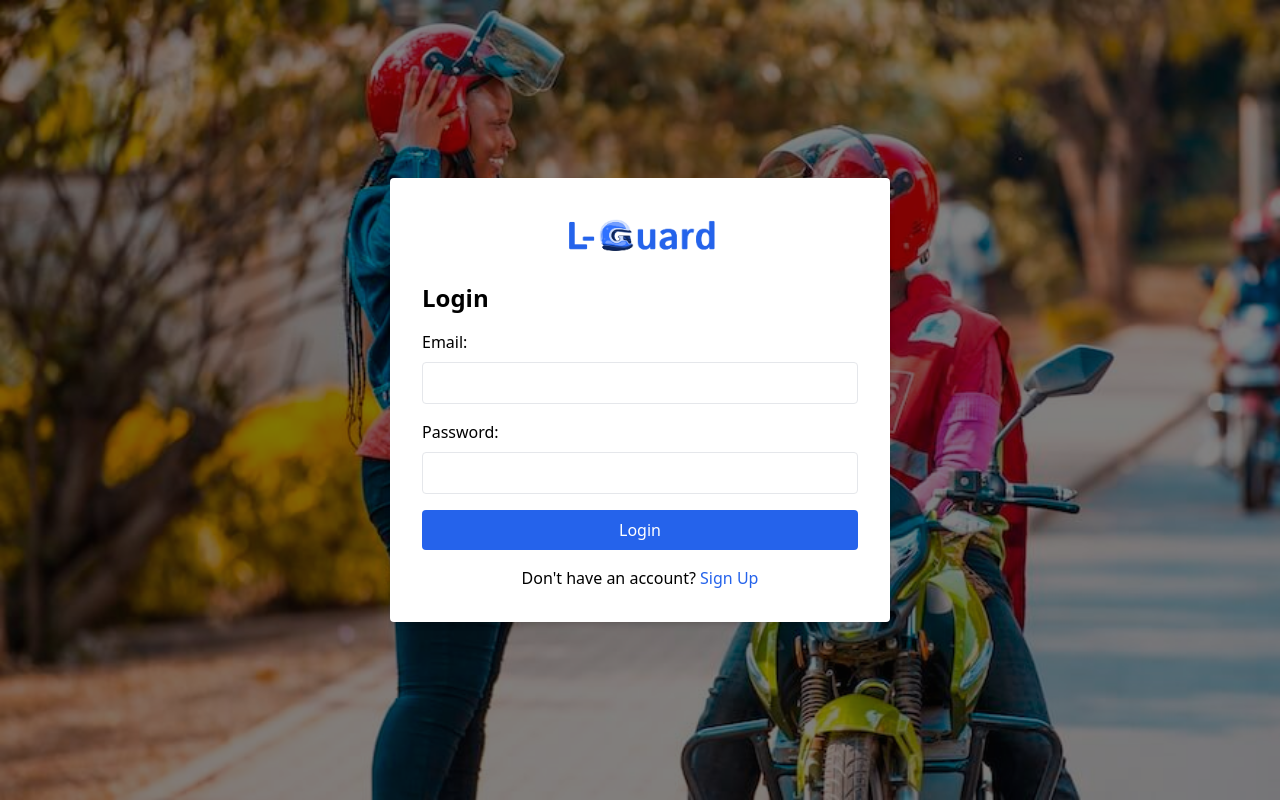
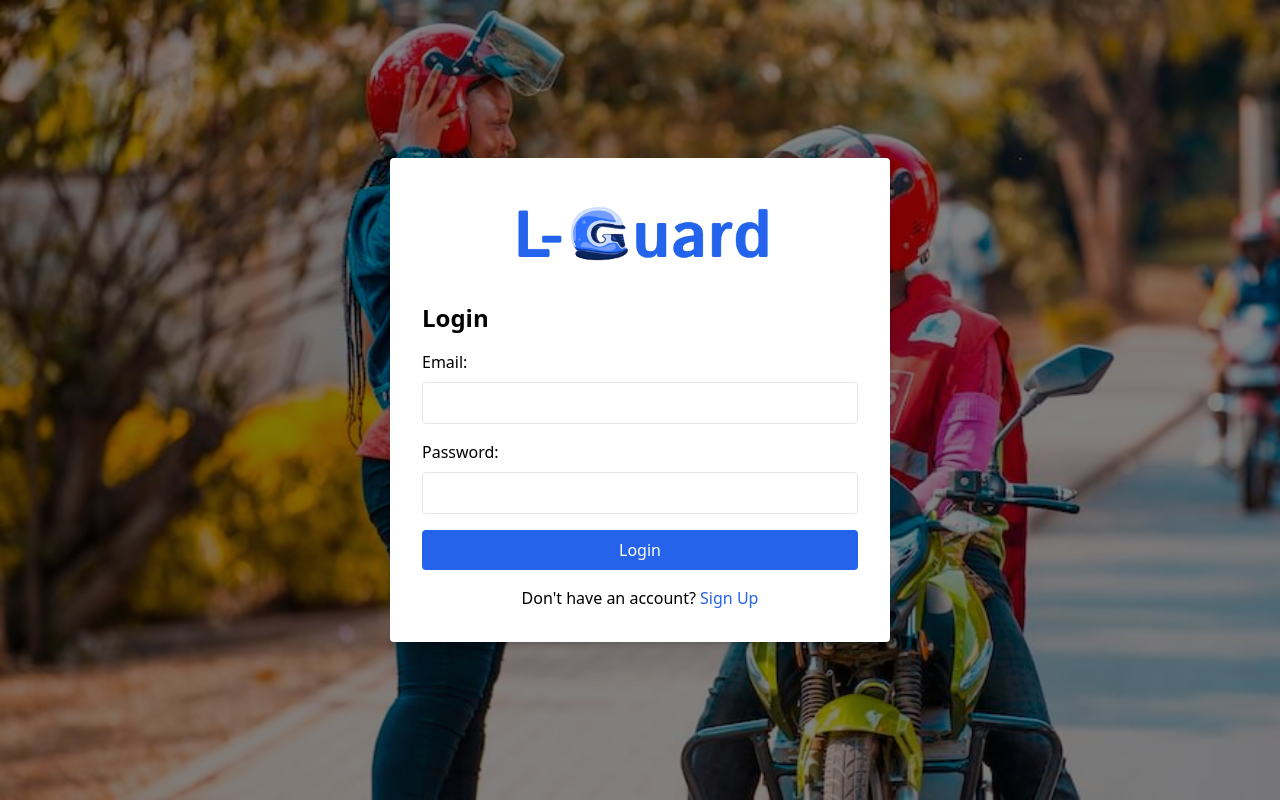
Before and after one commit to Terrymanzi/LGuard-codeXtreme25, a website: page frontend/src/login.html in a window 1280 px wide. Drawn offline with nearby package versions, Linux system fonts and the light colour scheme.

Commit message:
updated login page

```diff
--- a/frontend/src/login.html
+++ b/frontend/src/login.html
@@ -17,7 +17,7 @@ class="flex items-center justify-center h-screen bg-cover bg-no-repeat">
         <!--logo-->
         <div class="pb-4">
             <a href="home.html">
-                <img src="/frontend/L Guard Logo.webp" alt="L Guard Logo" class="h-14 w-auto">
+                <img src="/frontend/L Guard Logo.webp" alt="L Guard Logo" class="h-24 w-auto">
             </a>
         </div>
 
```
Also changed, not shown: frontend/src/home.html (+2 -2 lines).
